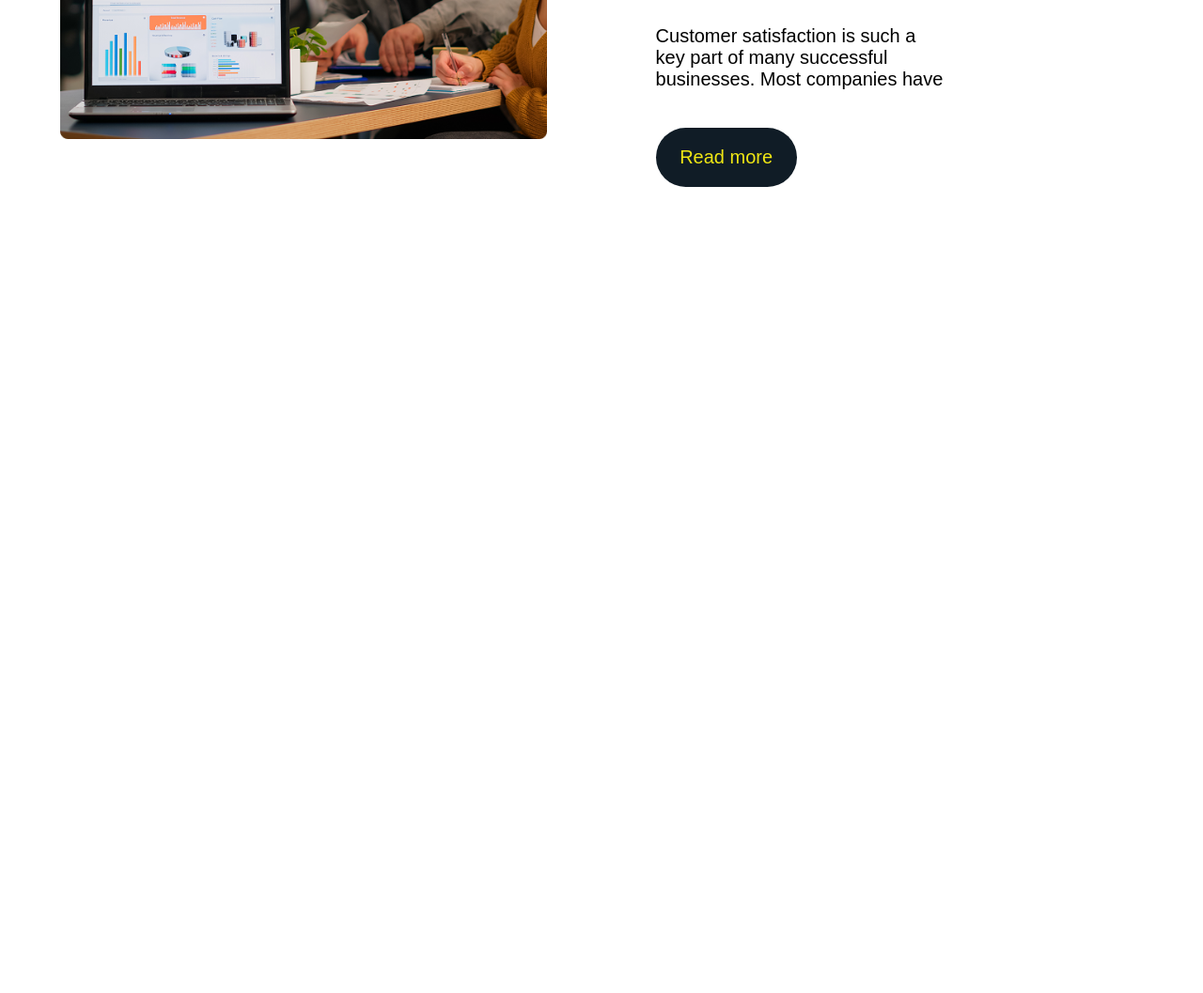
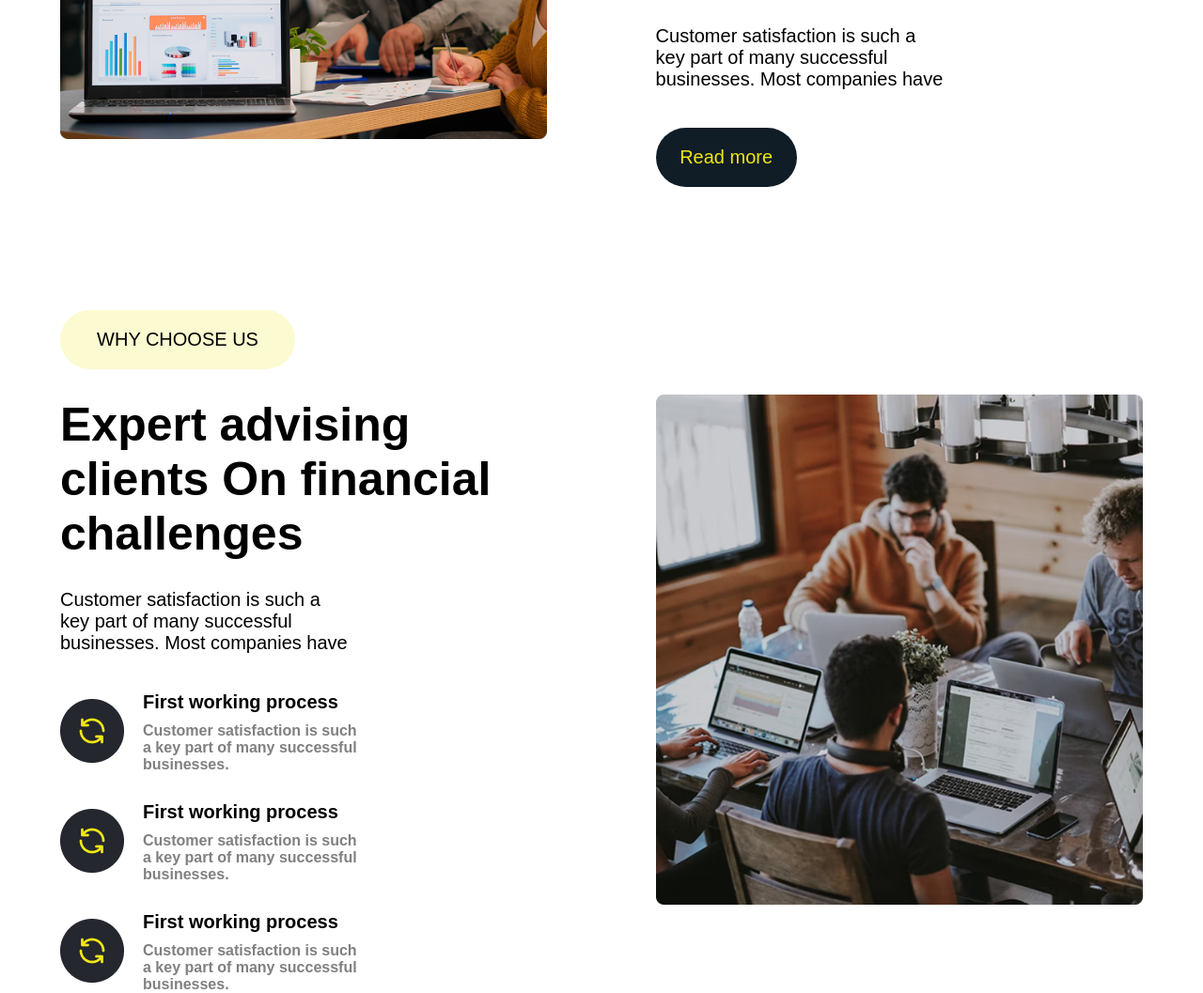
Before and after one commit to Mugiwara256/WebProject4, a plain HTML site: page index.html in a window 1280 px wide. Shown: the part 1220-2277 px from the top of the page at 94% size. Before the commit the page ends 1419 px from the top, so only its background shows below. Drawn offline with Linux system fonts and the light colour scheme.

Commit message:
add section3

```diff
--- a/index.html
+++ b/index.html
@@ -113,5 +113,55 @@
             </div>
         </div>
     </section>
+    <section class="section3" >
+        <div class="insection3" >
+            <div class="rightSection2" >
+                <div>
+                    <button class="btn6" >WHY CHOOSE US</button>
+                </div>
+                <div>
+                    <p class="pskilled" >Expert advising clients
+                        On financial challenges</p>
+                </div>
+                <div>
+                    <p class="pCustomer" > Customer satisfaction is such a key part of many successful businesses. Most companies have</p>
+                </div>
+                <div class="threeBox" >
+                    <div class="firstBlockThree" >
+                        <div>
+                            <img src="./images/Frame 140.png" alt="">
+                        </div>
+                        <div>
+                            <p class="ptextFirst" >First working process</p>
+                            <p class="pSatisfaction" >Customer satisfaction is such a key part of many successful businesses.</p>
+                        </div>
+                    </div>
+                    <div class="firstBlockThree" >
+                        <div>
+                            <img src="./images/Frame 140.png" alt="">
+                        </div>
+                        <div>
+                            <p class="ptextFirst" >First working process</p>
+                            <p class="pSatisfaction" >Customer satisfaction is such a key part of many successful businesses.</p>
+                        </div>
+                    </div>
+                    <div class="firstBlockThree" >
+                        <div>
+                            <img src="./images/Frame 140.png" alt="">
+                        </div>
+                        <div>
+                            <p class="ptextFirst" >First working process</p>
+                            <p class="pSatisfaction" >Customer satisfaction is such a key part of many successful businesses.</p>
+                        </div>
+                    </div>
+                </div>
+            </div>
+            <div class="leftSection2" >
+                <div>
+                    <img class="imageRectangle11" src="./images/Rectangle 10.png" alt="">
+                </div>
+            </div>
+        </div>
+    </section>
 </body>
 </html>
--- a/main.css
+++ b/main.css
@@ -200,3 +200,47 @@
     color: #F0E714;
     margin-top: 40px;
 }
+.section3{
+    width: 100%;
+    height: 50vh;
+    /* background-color: black; */
+    margin-top: 200px;
+}
+.insection3{
+    width: 90%;
+    height: auto;
+    margin: auto;
+    display: flex;
+    align-items: center;
+    justify-content: space-between;
+}
+.btn6{
+    font-size: 20px;
+    width: 250px;
+    padding: 20px;
+    border-radius: 40px;
+    border: none ;
+    background-color: #F0E71433;
+    color: black;
+}
+.ptextFirst{
+    font-size: 20px;
+    font-weight: 700;
+}
+.pSatisfaction{
+    width: 55%;
+    font-weight: 700;
+    color:  grey;
+    margin-top: 10px;
+}
+.firstBlockThree{
+    display: flex;
+    align-items: center;
+    gap: 20px;
+}
+.threeBox{
+    display: flex;
+    flex-direction: column;
+    gap: 30px;
+    margin-top: 40px;
+}
```
Also changed, not shown: images/Frame 140.png (added), images/Rectangle 10.png (added).
